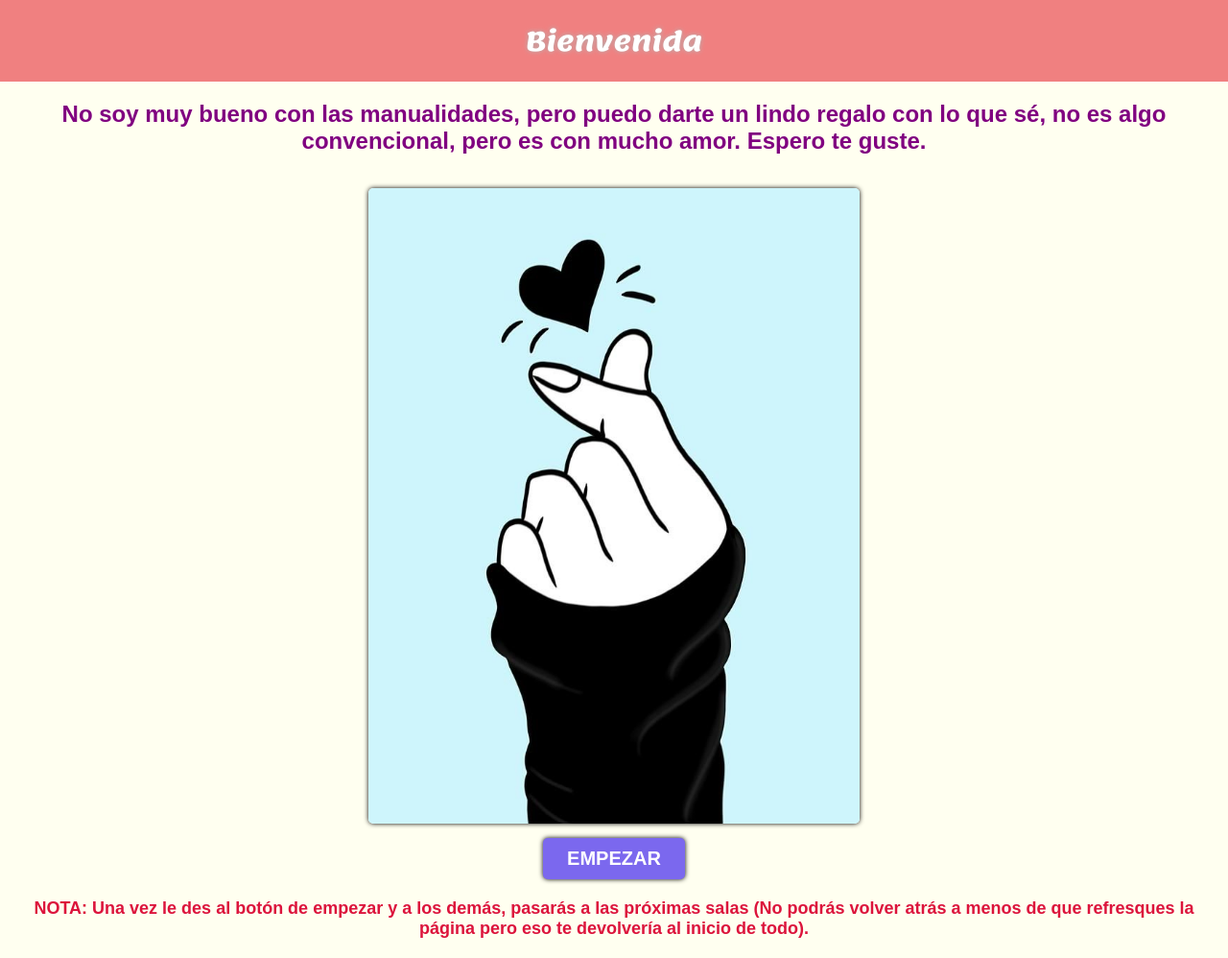
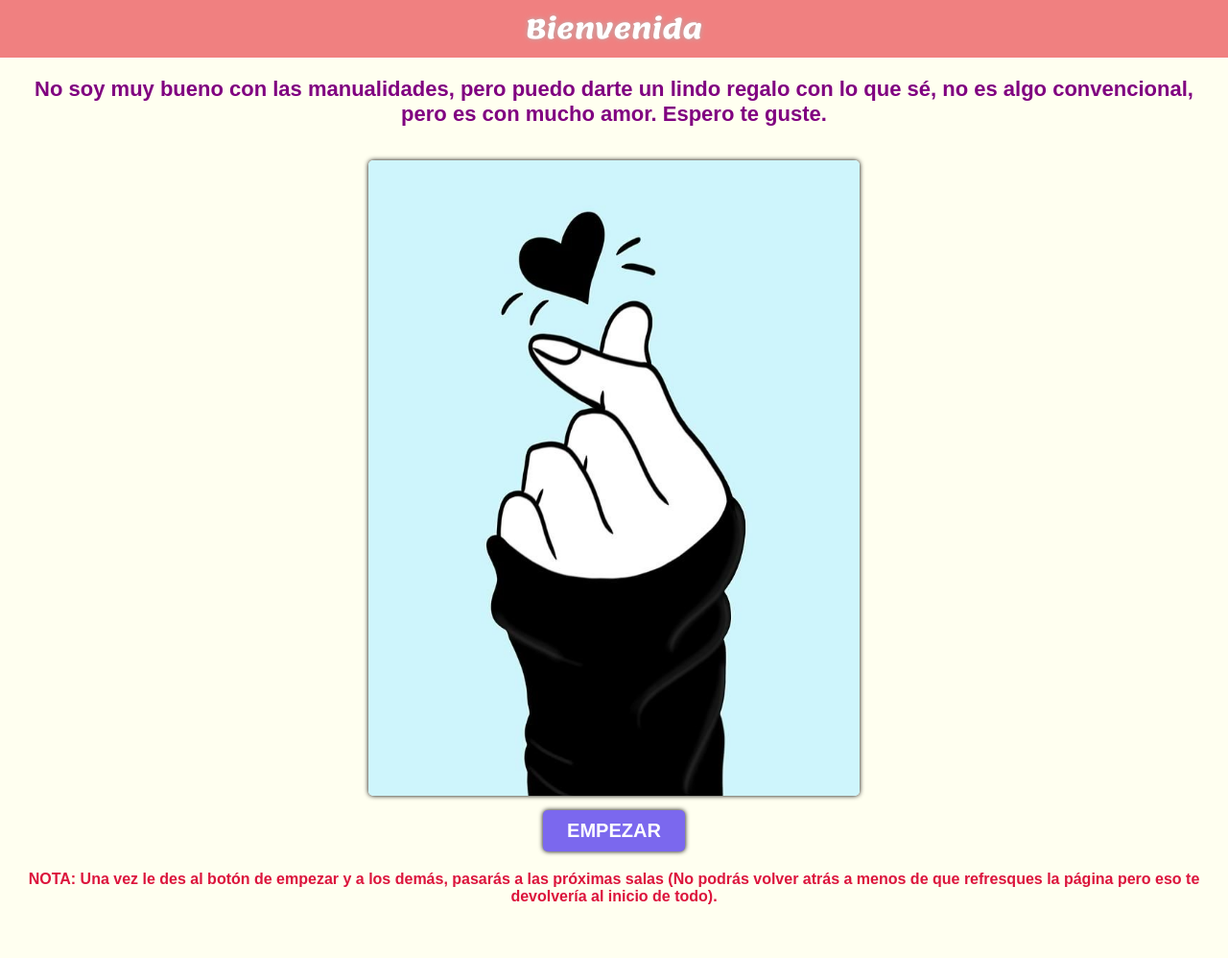
Before and after one commit to ShownaDev/RegaloSici, a plain HTML site: page index.html in a window 1280 px wide. Shown: the whole page at 96% size. After the commit the page ends 963 px from the top, so only its background shows below. Drawn offline with nearby package versions, Linux system fonts and the light colour scheme; a web font is replaced by a local one.

Commit message:
Arreglos de estilo 1

```diff
--- a/css/style.css
+++ b/css/style.css
@@ -12,7 +12,7 @@ body{
 }
 
 .main_header{
-	height: 85px;
+	height: 60px;
 	width: 100%;
 	background: #F08080;
 	display: flex;
@@ -37,7 +37,7 @@ body{
 .parrafo_scenario{
 	color: #800080;
 	font-family: 'Yusei Magic', sans-serif;
-	font-size: 24px;
+	font-size: 22px;
 	font-weight: bold;
 	padding: 20px;
 	text-align: center;
@@ -66,7 +66,6 @@ body{
 .nota_generica{
 	color: #DC143C;
 	font-family: 'Yusei Magic', sans-serif;
-	font-size: 18px;
 	font-weight: bold;
 	text-align: center;
 	padding: 20px;
```
